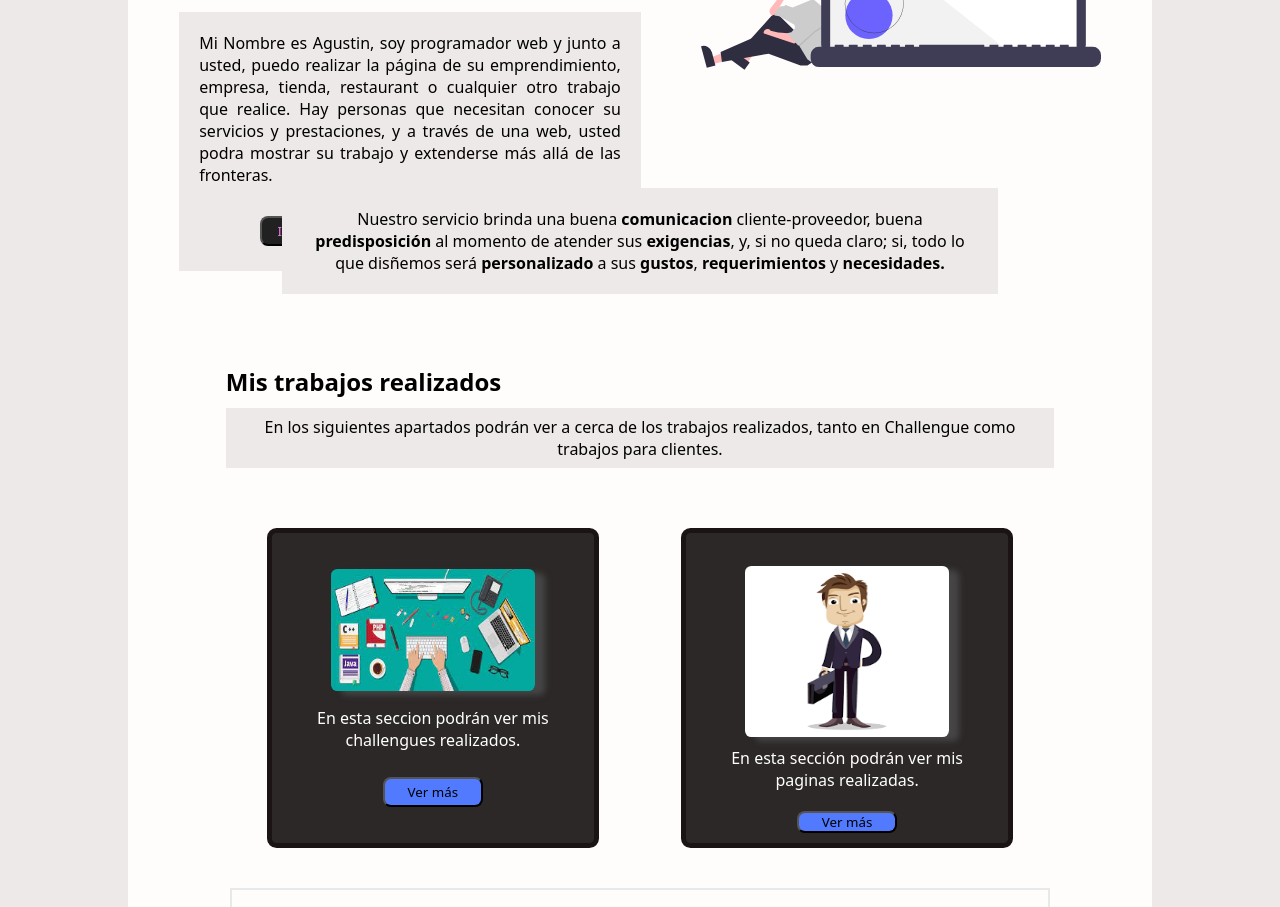
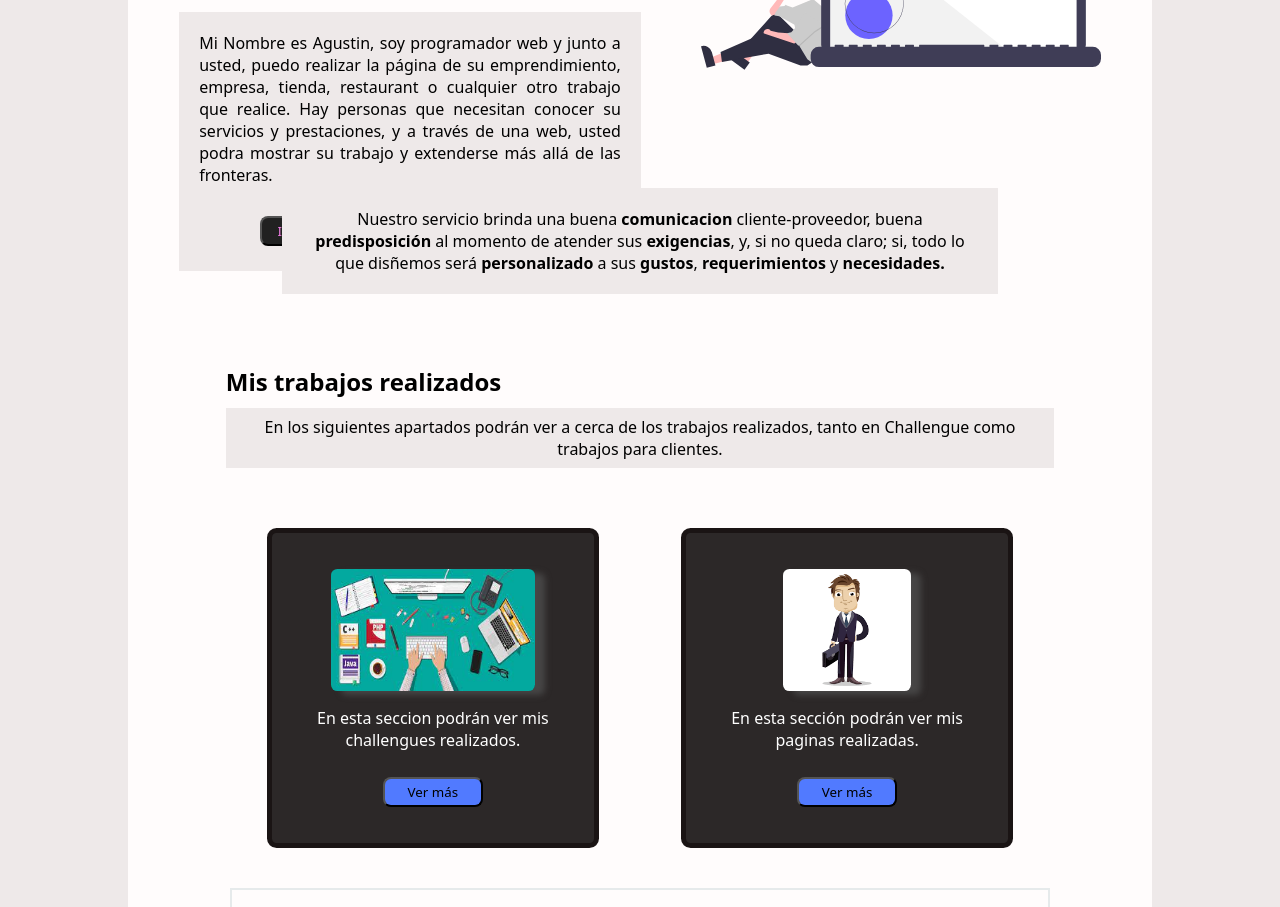
Before and after one commit to AgusssCarrizo/segundo-trabajo, a plain HTML site: page index.html in a window 1280 px wide. Shown: the part 322-1229 px from the top of the page. Drawn offline with nearby package versions, Linux system fonts and the light colour scheme.

Commit message:
coreccion error de tipeo

```diff
--- a/styles.css
+++ b/styles.css
@@ -217,7 +217,7 @@ main {
 	position: relative;
 }
 
-.works-2 .works-2 button:hover,
+.works-2 button:hover,
 .works-1 button:hover {
 	transform: scale(1.1);
 }
@@ -233,8 +233,8 @@ main {
 	text-decoration: none;
 }
 .works-2 .img-tr {
-   width: 80%;
-   height: 70%;
+	width: 50%;
+	height: 50%;
 	border-radius: 0.4rem;
 	box-shadow: #474646 10px 4px 6px;
 }
```
Lines whose indentation alone changed are shown as unchanged.
